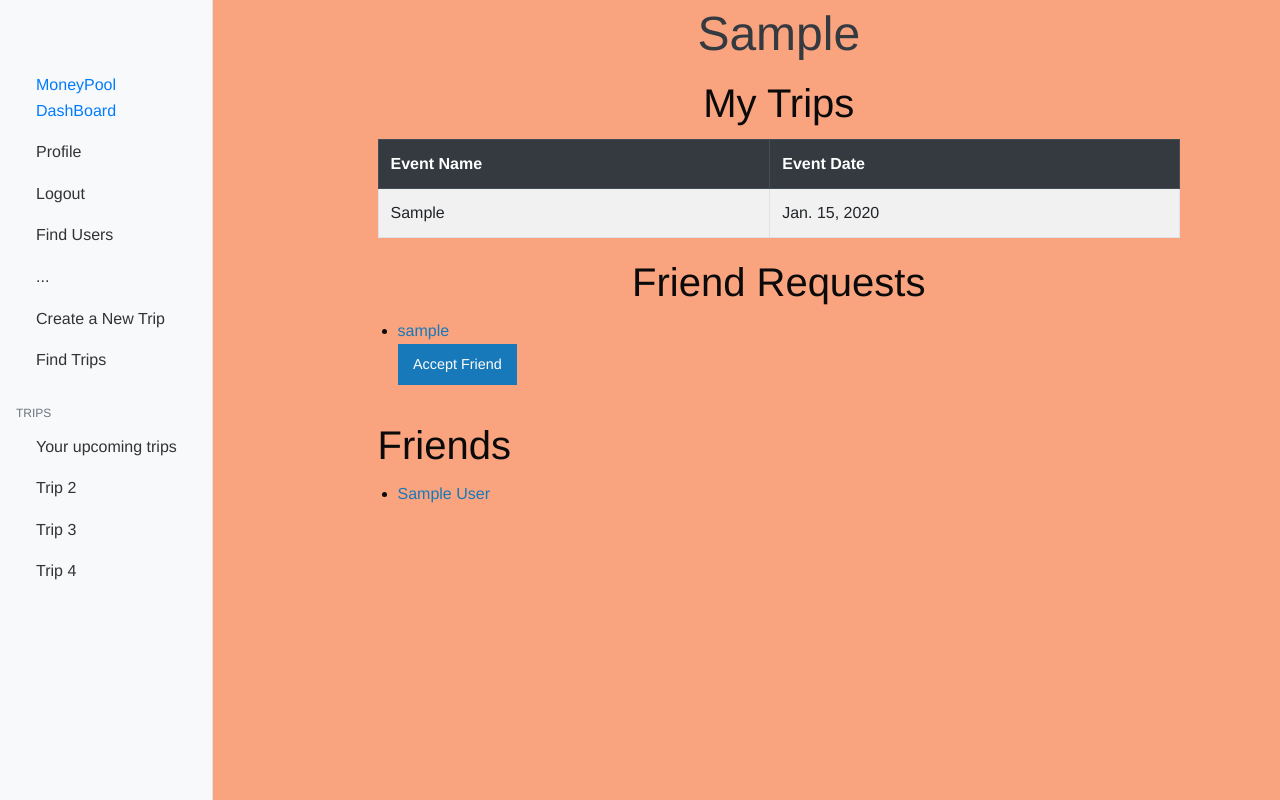
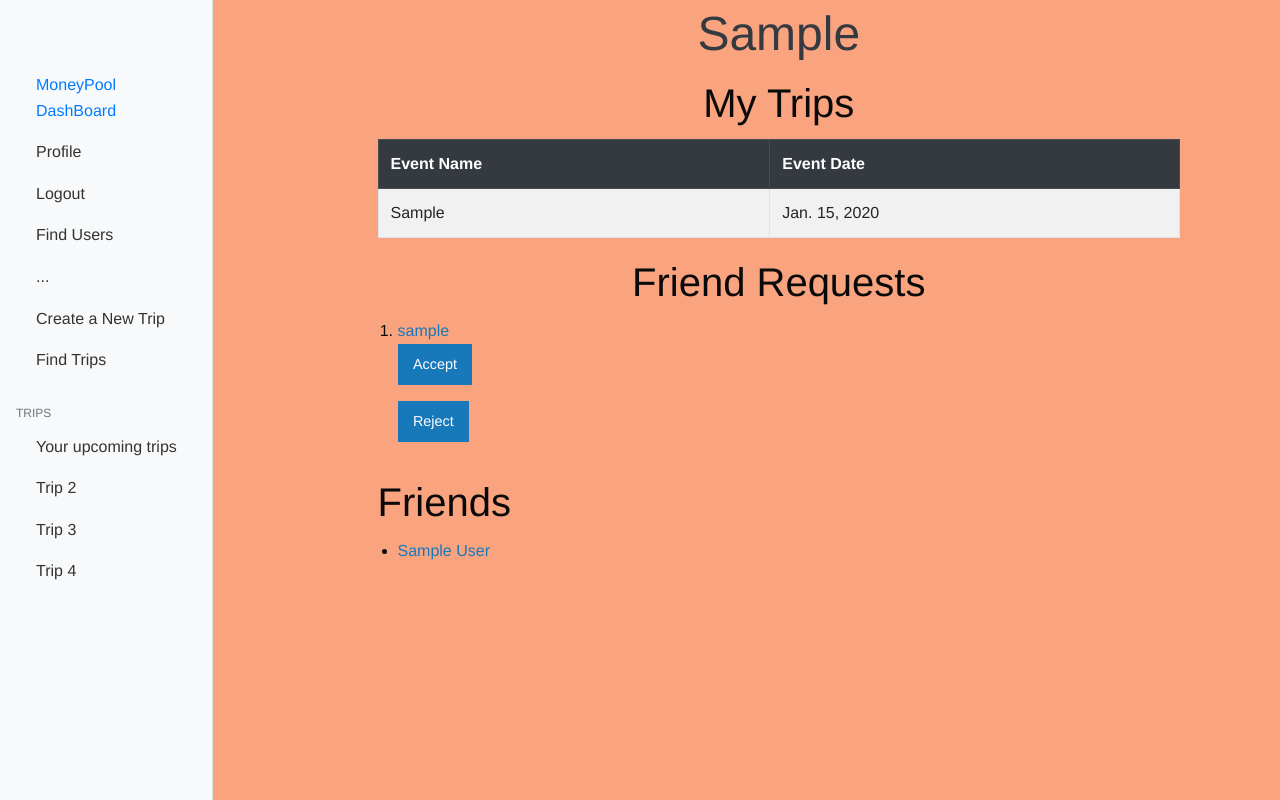
Before and after one commit to ChicoState/MoneyPool, a Django app: page / in a window 1280 px wide. Run offline with Django 3.2, Linux system fonts and the light colour scheme; a user stored in the database is signed in; tables that the repository leaves empty hold one stand-in row (values such as "Sample post"); some libraries are stand-ins or nearby versions.

Commit message:
changed the way django friendships lists friends and friend requests

```diff
--- a/moneypool/friendship/templates/friendship/friend/requests_list.html
+++ b/moneypool/friendship/templates/friendship/friend/requests_list.html
@@ -1,7 +1,7 @@
-<ul>
+<ol>
 {% for friendship_request in requests %}
     <li>{{ friendship_request.from_user }} to {{ friendship_request.to_user }} <a href="{% url 'friendship_requests_detail' friendship_request.id %}">view</a></li>
 {% empty %}
-</ul>
+</ol>
 <div>no requests :(</div>
 {% endfor %}
--- a/moneypool/friendship/templates/friendship/templatetags/friend_requests.html
+++ b/moneypool/friendship/templates/friendship/templatetags/friend_requests.html
@@ -1,10 +1,14 @@
-<ul>
+<ol>
     {% for friend_request in friend_requests %}
         <li>
             <a href="/profile/{{friend_request.from_user.id}}" >{{ friend_request }}</a>
             <form action="/friendship/friend/accept/{{friend_request.id}}/" method='POST'> {% csrf_token %}
-               <input type="submit" class="button" value="Accept Friend"/>
+               <input type="submit" class="button accept" value="Accept"/>
             </form>
+            <form action="/friendship/friend/reject/{{friend_request.id}}/" method='POST'> {% csrf_token %}
+                <input type="submit" class="button reject" value="Reject"/>
+             </form>
         </li>
+        <!-- <hr style="background-color: black; height: 1px; border: none;"> -->
     {% endfor %}
-</ul>
+</ol>
```
